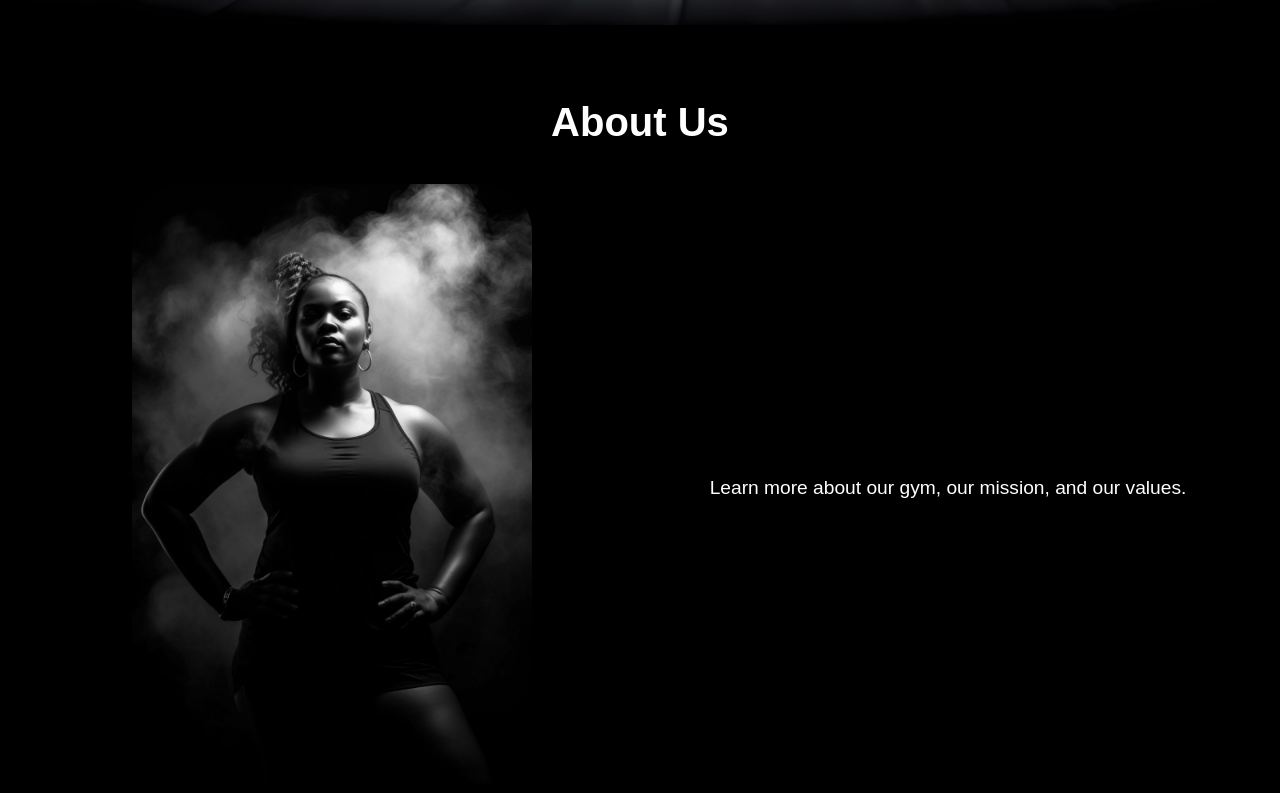
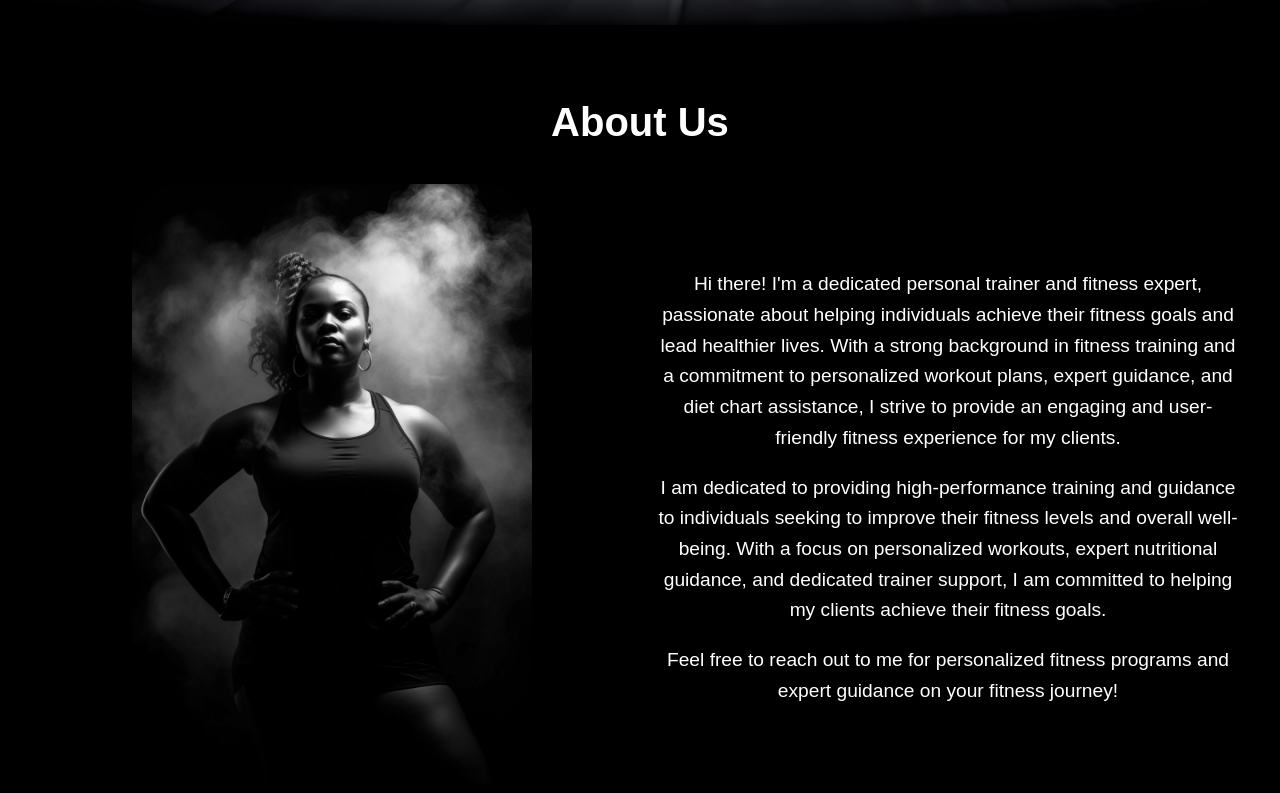
Before and after one commit to MohauMushi/Gym-Website, a React (Vite) app: page / in a window 1280 px wide. Shown: the part 771-1564 px from the top of the page. Built offline with nearby package versions, Linux system fonts and the light colour scheme.

Commit message:
Updated About component with new text content

```diff
--- a/src/Components/About/About.jsx
+++ b/src/Components/About/About.jsx
@@ -12,7 +12,25 @@ const About = () => {
             <img src={AboutImage} alt="About Me" className="about-image" />
           </div>
           <div className="text-container">
-            <p>Learn more about our gym, our mission, and our values.</p>
+            <p>
+              Hi there! I'm a dedicated personal trainer and fitness expert,
+              passionate about helping individuals achieve their fitness goals
+              and lead healthier lives. With a strong background in fitness
+              training and a commitment to personalized workout plans, expert
+              guidance, and diet chart assistance, I strive to provide an
+              engaging and user-friendly fitness experience for my clients.
+            </p>
+            <p>
+              I am dedicated to providing high-performance training and guidance
+              to individuals seeking to improve their fitness levels and overall
+              well-being. With a focus on personalized workouts, expert
+              nutritional guidance, and dedicated trainer support, I am
+              committed to helping my clients achieve their fitness goals.
+            </p>
+            <p>
+              Feel free to reach out to me for personalized fitness programs and
+              expert guidance on your fitness journey!
+            </p>
           </div>
         </div>
       </div>
```
